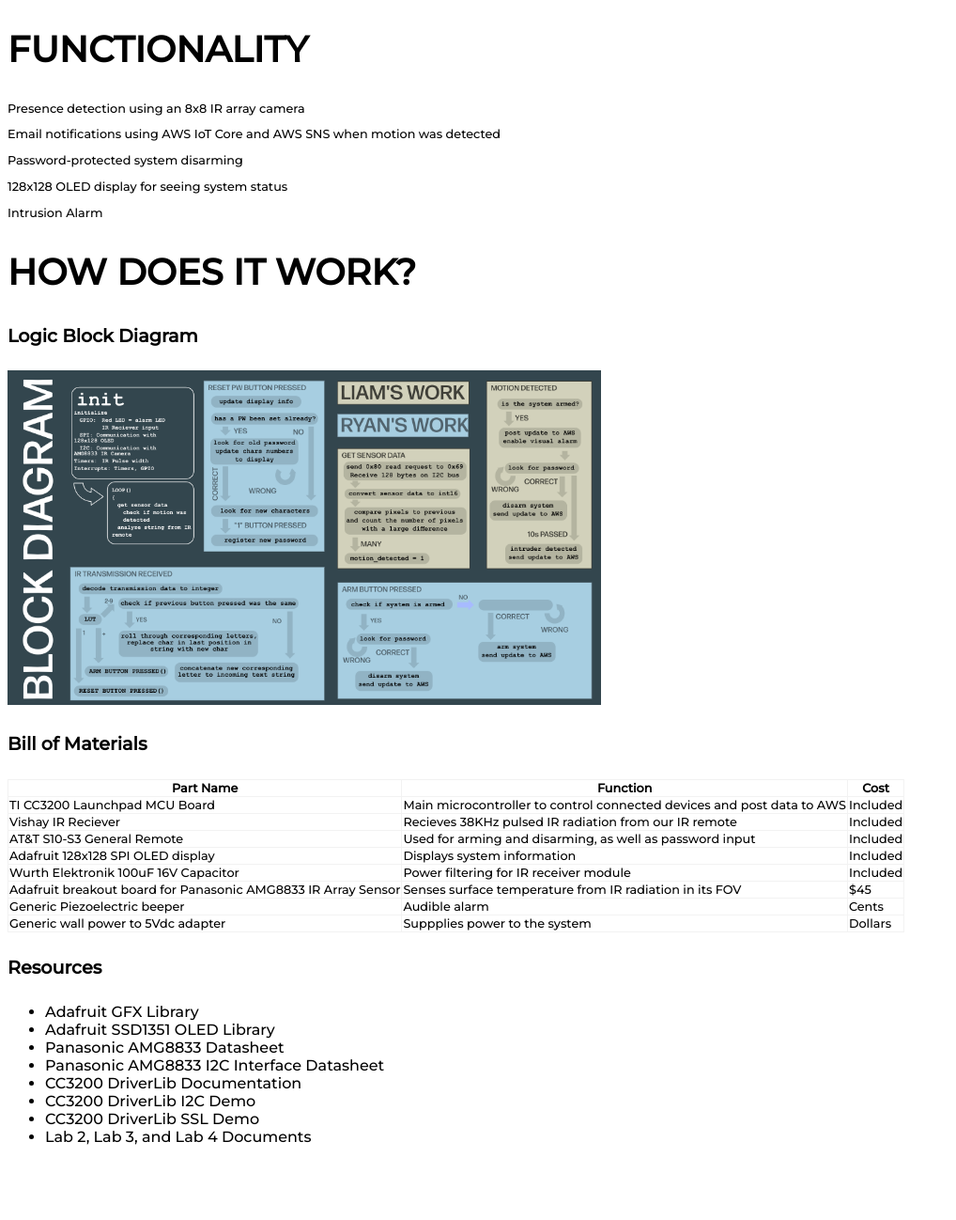
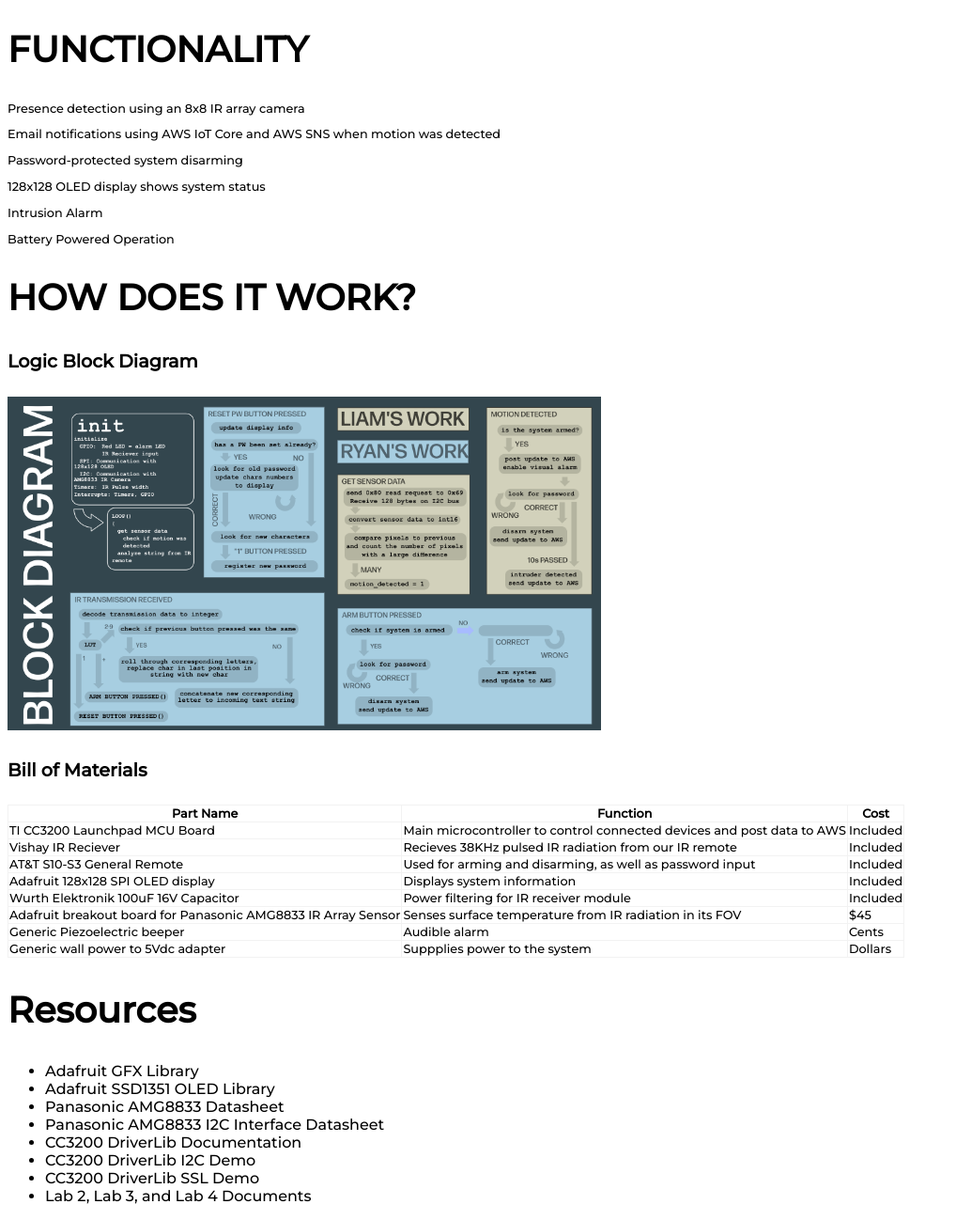
Before and after one commit to lppeck/EEC172_Final_Project_RL_LP, a plain HTML site: page index.html in a window 1280 px wide. Shown: the part 206-1504 px from the top of the page at 94% size, without its empty margins (0-1018 px from the left). Before the commit the page ends 1441 px from the top, so only its background shows below. Drawn offline with Linux system fonts and the light colour scheme.

Commit message:
Update index.html

```diff
--- a/index.html
+++ b/index.html
@@ -17,8 +17,9 @@
     <p>Presence detection using an 8x8 IR array camera</p>
     <p>Email notifications using AWS IoT Core and AWS SNS when motion was detected</p>
     <p>Password-protected system disarming</p>
-    <p>128x128 OLED display for seeing system status</p>
+    <p>128x128 OLED display shows system status</p>
     <p>Intrusion Alarm</p>
+    <p>Battery Powered Operation</p>
 
 
     <h2>HOW DOES IT WORK?</h2>
@@ -72,7 +73,7 @@
         <td>Dollars</td>
       </tr>
   </table>
-    <h4>Resources</h4>
+    <h2>Resources</h2>
     <ul>
       <li>Adafruit GFX Library</li>
       <li>Adafruit SSD1351 OLED Library</li>
```
